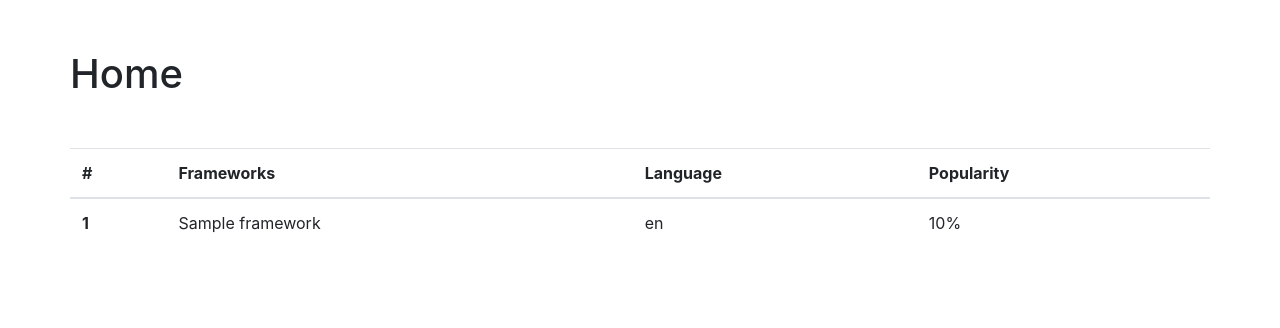
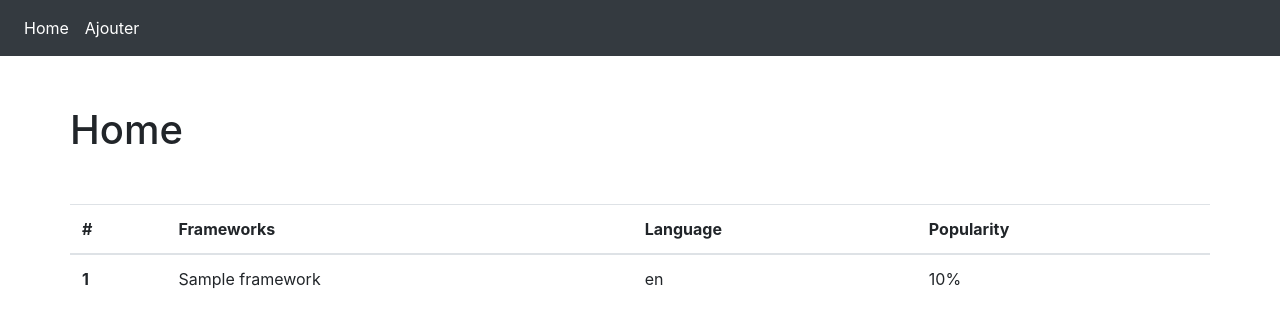
Before and after one commit to MiniJez/TP_Django, a Django app: page / in a window 1280 px wide. Shown: the top 328 px of the page. Run offline with Django 3.2, Linux system fonts and the light colour scheme; tables that the repository leaves empty hold one stand-in row (values such as "Sample post"); some libraries are stand-ins or nearby versions.

Commit message:
Feat(Nav): Add navbar

```diff
--- a/Frameworks/templates/Frameworks/base.html
+++ b/Frameworks/templates/Frameworks/base.html
@@ -7,10 +7,25 @@
     <title>Frameworks</title>
     <link rel="stylesheet" href="https://stackpath.bootstrapcdn.com/bootstrap/4.4.1/css/bootstrap.min.css" integrity="sha384-Vkoo8x4CGsO3+Hhxv8T/Q5PaXtkKtu6ug5TOeNV6gBiFeWPGFN9MuhOf23Q9Ifjh" crossorigin="anonymous">
 </head>
-<body class="container">
-    <div class="row">
-        {% block body %}
-        {% endblock %}
+<body>
+    <nav class="navbar navbar-expand-lg navbar-dark bg-dark">
+        <div class="collapse navbar-collapse" id="navbarNav">
+            <ul class="navbar-nav">
+                <li class="nav-item active">
+                    <a class="nav-link" href="{% url 'index' %}">Home <span class="sr-only">(current)</span></a>
+                </li>
+                <li class="nav-item active">
+                    <a class="nav-link" href="{% url 'create' %}">Ajouter <span class="sr-only">(current)</span></a>
+                </li>
+            </ul>
+        </div>
+    </nav>
+
+    <div class="container">
+        <div class="row">
+            {% block body %}
+            {% endblock %}
+        </div>
     </div>
 
     <script src="https://code.jquery.com/jquery-3.4.1.slim.min.js" integrity="sha384-J6qa4849blE2+poT4WnyKhv5vZF5SrPo0iEjwBvKU7imGFAV0wwj1yYfoRSJoZ+n" crossorigin="anonymous"></script>
```
